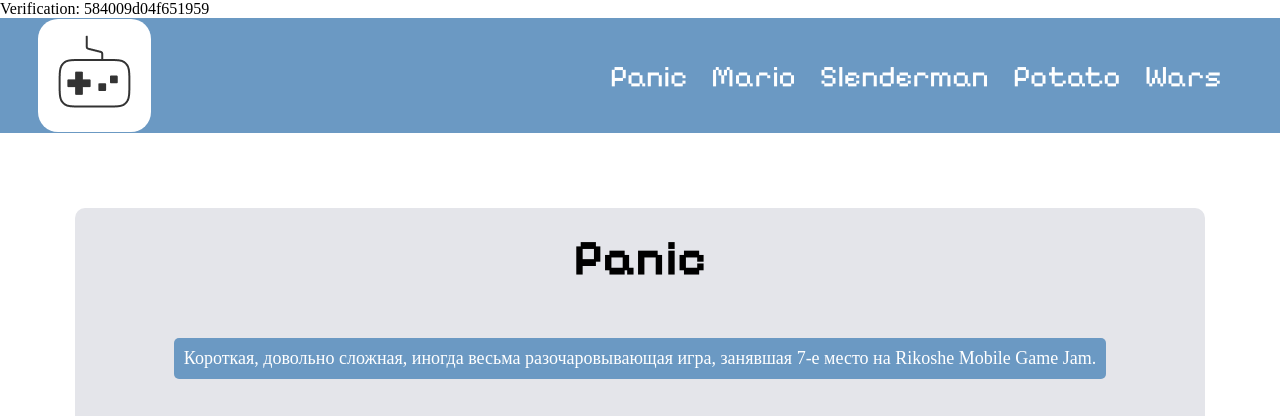
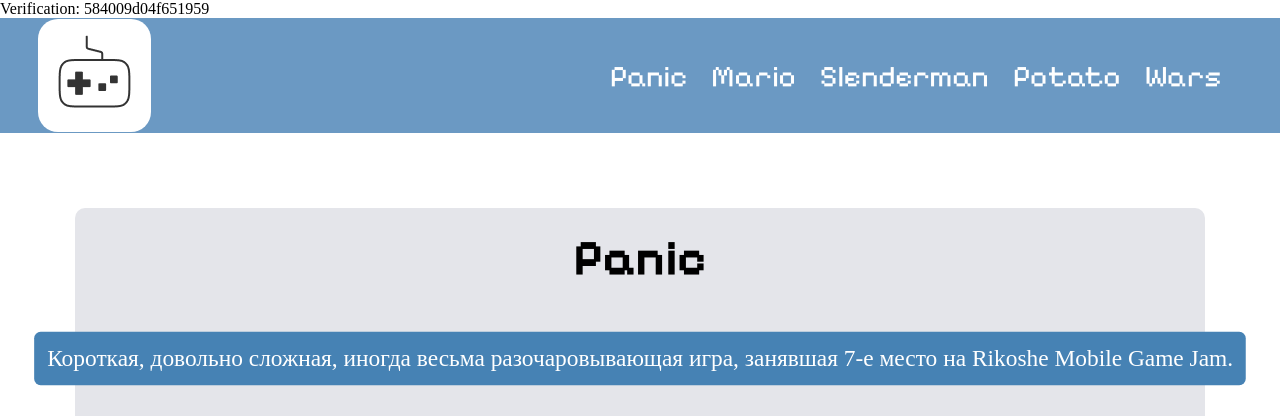
Before and after one commit to Xante54/xante54.github.io, a plain HTML site: page index.html in a window 1280 px wide. In both pictures the pointer is over the element 640 px from the left and 358 px from the top of the page. Shown: the top 416 px of the page. Drawn offline with Linux system fonts and the light colour scheme; grey boxes are pictures that could not be loaded; a web font is replaced by a local one.

Commit message:
Update style.css

```diff
--- a/style.css
+++ b/style.css
@@ -57,7 +57,8 @@ p{
 }
 
 p:hover{
-    scale(1.3);
+    transform:scale(1.3);
+    background-color:#4682B4;
 }
 
 iframe{
```
